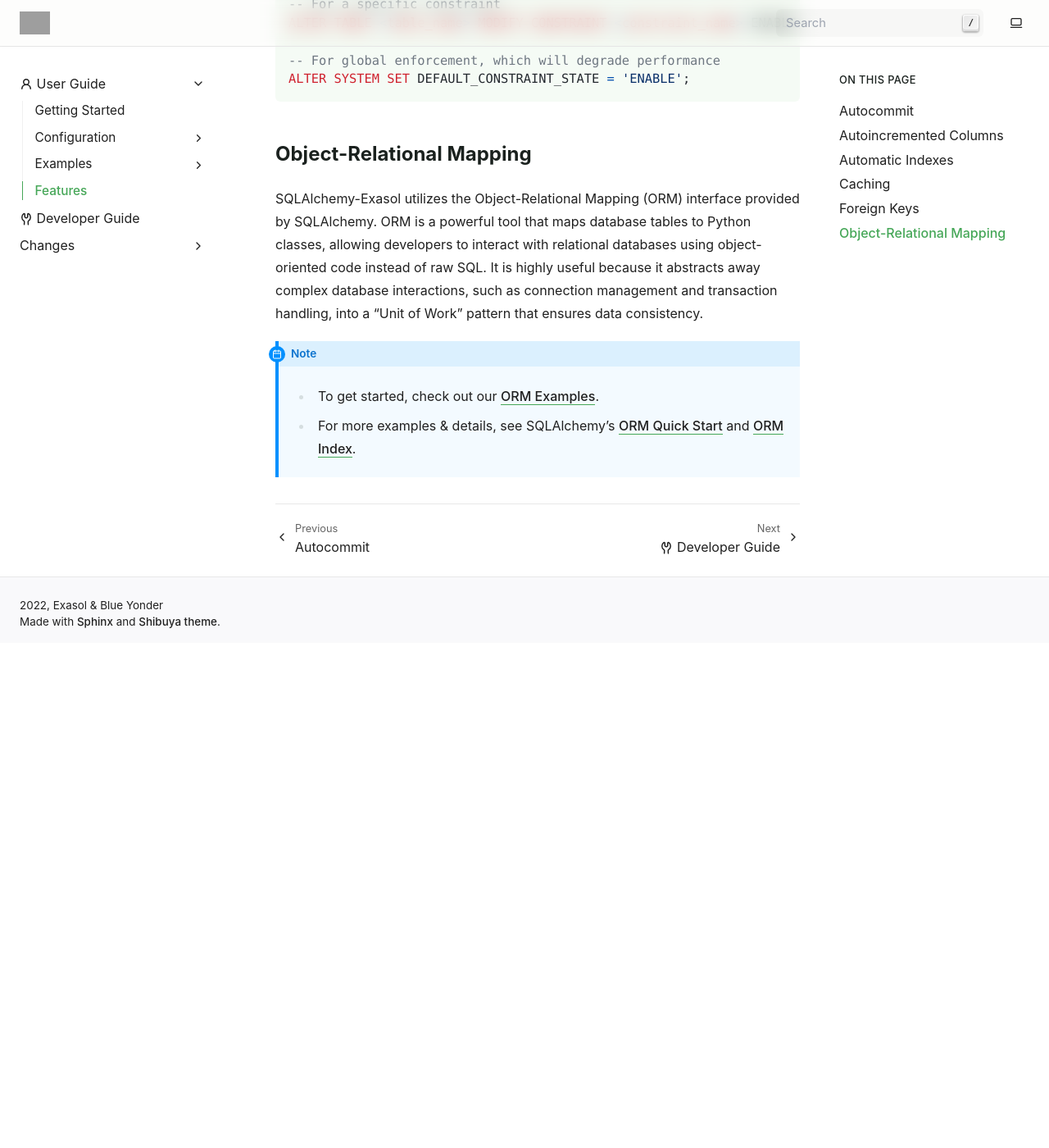
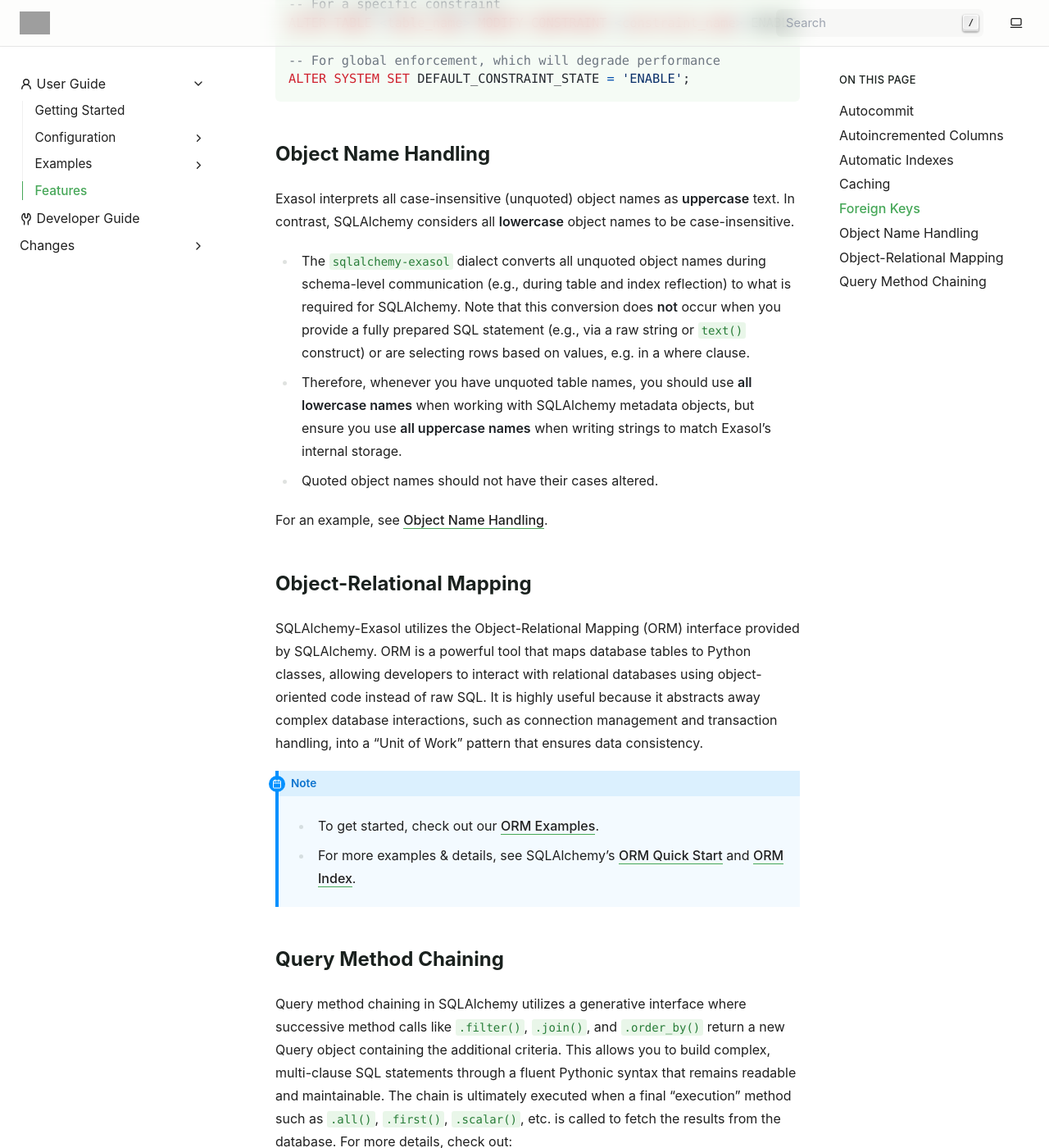
Before and after one commit to exasol/sqlalchemy-exasol, a Sphinx documentation site: the page built from doc/user_guide/features/index.rst, in a window 1280 px wide and 1400 px high, scrolled down 3379 px. Shown: the whole window at 82% size. Built offline with Sphinx 7.4.7, drawn with Linux system fonts in a browser that asks for light colours; before the commit the page ends 4163 px from its top, so only the background shows below that; some of the changed text lies outside the part shown; grey boxes are pictures that could not be loaded.

Commit message:
Documentation/718 part 4 object name and query method chaining (#719)
* Add object name handling information

* Add query method chaining

Co-authored-by: Christoph Kuhnke <github@kuhnke.net>

---------

Co-authored-by: Christoph Kuhnke <github@kuhnke.net>

```diff
--- a/doc/user_guide/examples/specific_focuses/autocommit.rst
+++ b/doc/user_guide/examples/specific_focuses/autocommit.rst
@@ -42,7 +42,7 @@
 
 .. literalinclude:: ../../../../examples/features/specific_focuses/_1_autocommit.py
        :language: python3
-       :caption: examples/features/specific_focuses/autocommit.py
+       :caption: examples/features/specific_focuses/_1_autocommit.py
        :end-before: # 2. Data Query Language (DQL)
 
 
@@ -61,7 +61,7 @@
 
 .. literalinclude:: ../../../../examples/features/specific_focuses/_1_autocommit.py
        :language: python3
-       :caption: examples/features/specific_focuses/autocommit.py
+       :caption: examples/features/specific_focuses/_1_autocommit.py
        :start-at: # 2. Data Query Language (DQL)
        :end-before: # 3. Data Manipulation Language (DML)
 
@@ -75,7 +75,7 @@
 
 .. literalinclude:: ../../../../examples/features/specific_focuses/_1_autocommit.py
        :language: python3
-       :caption: examples/features/specific_focuses/autocommit.py
+       :caption: examples/features/specific_focuses/_1_autocommit.py
        :start-at: # 3. Data Manipulation Language (DML)
 
 Like the :ref:`ddl` example, it is preferred here to use ``begin()`` in the with-block.
--- a/doc/user_guide/examples/specific_focuses/index.rst
+++ b/doc/user_guide/examples/specific_focuses/index.rst
@@ -5,3 +5,5 @@
    :maxdepth: 2
 
    autocommit
+   object_name
+   query_method_chaining
--- a/doc/user_guide/features/index.rst
+++ b/doc/user_guide/features/index.rst
@@ -127,6 +127,25 @@
     -- For global enforcement, which will degrade performance
     ALTER SYSTEM SET DEFAULT_CONSTRAINT_STATE = 'ENABLE';
 
+Object Name Handling
+--------------------
+
+Exasol interprets all case-insensitive (unquoted) object names as **uppercase**
+text. In contrast, SQLAlchemy considers all **lowercase** object names to
+be case-insensitive.
+
+* The ``sqlalchemy-exasol`` dialect converts all unquoted object names during
+  schema-level communication (e.g., during table and index reflection) to what is
+  required for SQLAlchemy. Note that this conversion does **not** occur when you provide
+  a fully prepared SQL statement (e.g., via a raw string or ``text()`` construct)
+  or are selecting rows based on values, e.g. in a where clause.
+* Therefore, whenever you have unquoted table names, you should use
+  **all lowercase names** when working with SQLAlchemy metadata objects, but ensure you
+  use **all uppercase names** when writing strings to match Exasol's internal storage.
+* Quoted object names should not have their cases altered.
+
+For an example, see :ref:`object_name`.
+
 
 .. _orm:
 
@@ -146,3 +165,17 @@
     * For more examples & details, see SQLAlchemy's
       `ORM Quick Start <https://docs.sqlalchemy.org/en/20/orm/quickstart.html>`__
       and `ORM Index <https://docs.sqlalchemy.org/en/20/orm/index.html>`__.
+
+Query Method Chaining
+---------------------
+
+Query method chaining in SQLAlchemy utilizes a generative interface where successive
+method calls like ``.filter()``, ``.join()``, and ``.order_by()`` return a new Query
+object containing the additional criteria. This allows you to build complex,
+multi-clause SQL statements through a fluent Pythonic syntax that remains readable and
+maintainable. The chain is ultimately executed when a final "execution" method such as
+``.all()``, ``.first()``, ``.scalar()``, etc. is called to fetch the results from the
+database. For more details, check out:
+
+* Our :ref:`Query Method Chaining Example <query_method_chaining>`
+* SQLAlchemy's `ORM Querying Guide <https://docs.sqlalchemy.org/en/20/orm/queryguide/select.html>`__
```
Also changed, not shown: doc/changes/unreleased.md (+1 -0 lines), doc/user_guide/examples/specific_focuses/object_name.rst (added, +23 -0 lines), doc/user_guide/examples/specific_focuses/query_method_chaining.rst (added, +8 -0 lines), 3 other files.
